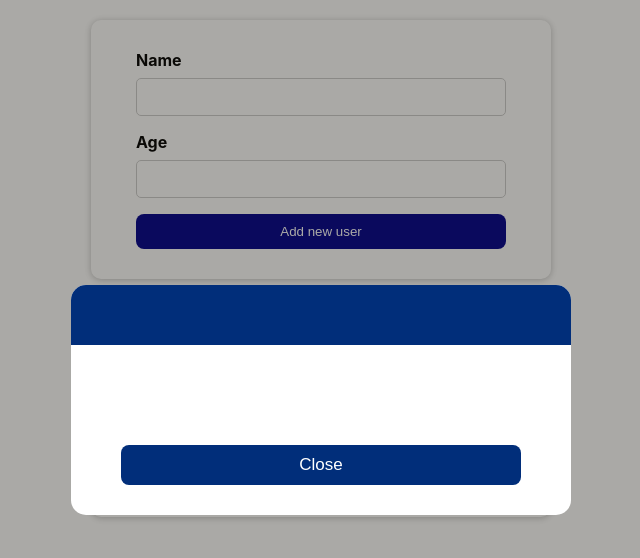
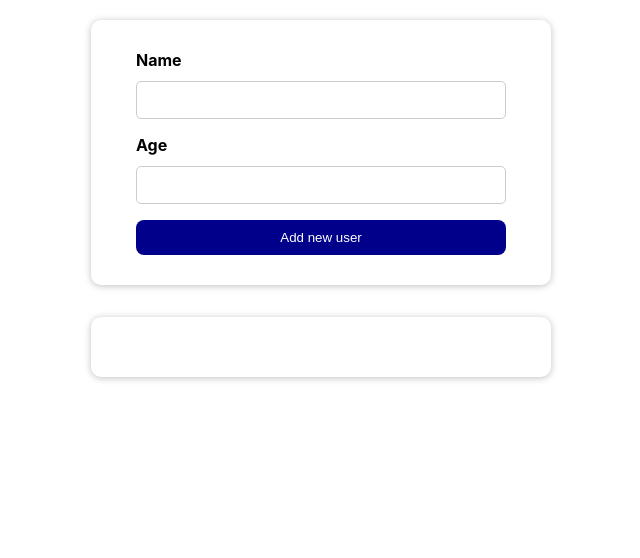
Before and after one commit to OlegYelis/react-little-practice, a React (Create React App) app: page / in a window 1280 px wide. Shown: the top 558 px of the page, without its empty margins (319-959 px from the left). Built offline with nearby package versions, Linux system fonts and the light colour scheme.

Commit message:
code correction

```diff
--- a/src/components/App.jsx
+++ b/src/components/App.jsx
@@ -2,17 +2,11 @@ import { useState } from 'react';
 import { NewUser } from './NewUser/NewUser';
 import { Users } from './Users/Users';
 
-const USERS_LIST = [
-  { name: 'Oleg', age: 21 },
-  { name: 'Artem', age: 19 },
-  { name: 'Vlad', age: 22 },
-];
+export const App = () => {
+  const [listUsers, setListUsers] = useState([]);
 
-export const App = () => {
-  const [listUsers, setListUsers] = useState(USERS_LIST);
-
-  const addUserHandler = user => {
-    setListUsers(prevUsers => [user, ...prevUsers]);
+  const addUserHandler = (name, age) => {
+    setListUsers(prevUsers => [{ name: name, age: age }, ...prevUsers]);
   };
 
   return (
--- a/src/components/InfoModal/InfoModal.jsx
+++ b/src/components/InfoModal/InfoModal.jsx
@@ -6,7 +6,7 @@ import {
   Button,
 } from './InfoModal.styled';
 
-export const InfoModal = ({ title, text, onClose }) => {
+export const InfoModal = ({ title, message, onClose }) => {
   const closeModalHandler = evt => {
     if (evt.target.nodeName !== 'BUTTON' && evt.target.id !== 'backdrop') {
       return;
@@ -19,7 +19,7 @@ export const InfoModal = ({ title, text, onClose }) => {
     <Backdrop onClick={closeModalHandler} id="backdrop">
       <ModalWrapper>
         <ModalTitle>{title}</ModalTitle>
-        <ModalTxt>{text}</ModalTxt>
+        <ModalTxt>{message}</ModalTxt>
         <Button type="button">Close</Button>
       </ModalWrapper>
     </Backdrop>
--- a/src/components/NewUser/AddUserForm/AddUserForm.jsx
+++ b/src/components/NewUser/AddUserForm/AddUserForm.jsx
@@ -8,10 +8,8 @@ export const AddUserForm = ({ onAddUser, onCheckFields, onCheckAge }) => {
   const submitFormHandler = evt => {
     evt.preventDefault();
 
-    const newUser = { name: inputName, age: inputAge };
-
     if (inputName.trim().length === 0 || inputAge.trim().length === 0) {
-      onCheckFields(true);
+      onCheckFields();
       return;
     }
 
@@ -20,7 +18,7 @@ export const AddUserForm = ({ onAddUser, onCheckFields, onCheckAge }) => {
       return;
     }
 
-    onAddUser(newUser);
+    onAddUser(inputName, inputAge);
     setInputName('');
     setInputAge('');
   };
--- a/src/components/NewUser/AddUserForm/AddUserForm.styled.js
+++ b/src/components/NewUser/AddUserForm/AddUserForm.styled.js
@@ -13,9 +13,8 @@ export const Controls = styled.label`
 
   label {
     font-weight: bold;
-    margin-bottom: 0.5rem;
+    margin-bottom: 0.7rem;
     display: block;
-    // color: ${props => (props.invalid ? 'red' : 'inherit')};
   }
 
   input {
@@ -26,7 +25,6 @@ export const Controls = styled.label`
     border: 1px solid #ccc;
     width: 22rem;
     max-width: 100%;
-    // outline: ${props => (props.invalid ? '1px solid red' : 'inherit')};
 `;
 
 export const Button = styled.button`
--- a/src/components/NewUser/NewUser.jsx
+++ b/src/components/NewUser/NewUser.jsx
@@ -4,20 +4,20 @@ import { useState } from 'react';
 import { NewUserWrapper } from './NewUser.styled';
 
 export const NewUser = ({ onAddUser }) => {
-  const [isOpen, setIsOpen] = useState(true);
-  const [modalTxt, setModalTxt] = useState('');
-  const [modalTitle, setModalTitle] = useState('');
+  const [error, setError] = useState();
 
   const onCheckAge = () => {
-    setModalTxt('Age must be greater than 0');
-    setModalTitle('Incorrect age');
-    setIsOpen(true);
+    setError({
+      title: 'Incorrect age',
+      message: 'Age must be greater than 0',
+    });
   };
 
   const onCheckFields = () => {
-    setModalTxt('Please fill in all fields');
-    setModalTitle('Incorrect input');
-    setIsOpen(true);
+    setError({
+      title: 'Incorrect input',
+      message: 'Please fill in all fields',
+    });
   };
 
   return (
@@ -27,11 +27,11 @@ export const NewUser = ({ onAddUser }) => {
         onCheckFields={onCheckFields}
         onCheckAge={onCheckAge}
       ></AddUserForm>
-      {isOpen && (
+      {error && (
         <InfoModal
-          title={modalTitle}
-          text={modalTxt}
-          onClose={setIsOpen}
+          title={error.title}
+          message={error.message}
+          onClose={setError}
         ></InfoModal>
       )}
     </NewUserWrapper>
--- a/src/components/Users/UserItem/UserItem.jsx
+++ b/src/components/Users/UserItem/UserItem.jsx
@@ -1,5 +1,5 @@
 import { UserItemWrapper } from './UserItem.styled';
 
 export const UserItem = ({ name, age }) => {
-  return <UserItemWrapper>{name + ' - ' + age}</UserItemWrapper>;
+  return <UserItemWrapper>{name + ' - ' + age + ' y.o.'}</UserItemWrapper>;
 };
--- a/src/components/Users/UserItem/UserItem.styled.js
+++ b/src/components/Users/UserItem/UserItem.styled.js
@@ -1,7 +1,7 @@
 import styled from '@emotion/styled';
 
 export const UserItemWrapper = styled.li`
-  color: green;
+  color: black;
   padding: 10px 15px;
   border: 1px solid #cccccc;
   border-radius: 5px;
```
